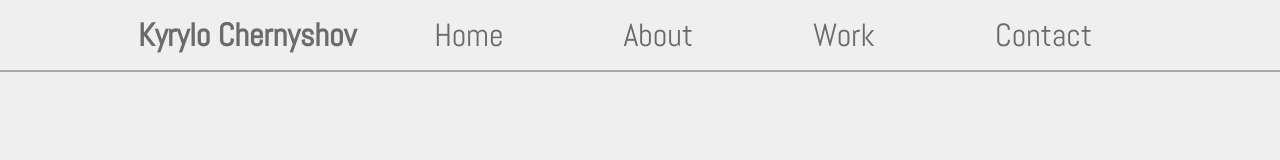
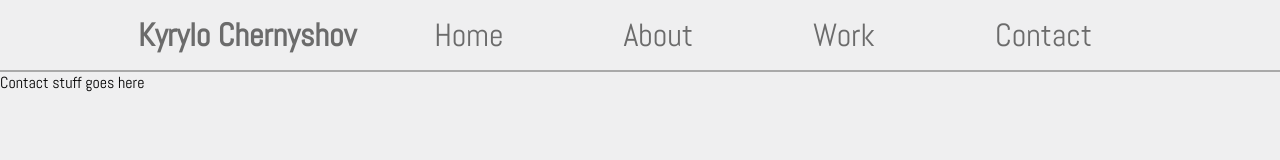
Before and after one commit to Bluefire2/mainsite, a React (Create React App) app: page /contact in a window 1280 px wide. Shown: the top 160 px of the page. Built offline with nearby package versions, Linux system fonts and the light colour scheme.

Commit message:
Add components for each of the routes, include the routes in App.js with a div wrapper

```diff
--- a/src/components/App.js
+++ b/src/components/App.js
@@ -1,8 +1,12 @@
 import React, {Component} from 'react';
-import {Router} from 'react-router';
+import {BrowserRouter, Route} from 'react-router-dom';
 import createBrowserHistory from 'history/createBrowserHistory';
 import './App.css';
 import Navbar from '../containers/navbar';
+import Index from './index.js';
+import About from './about.js';
+import Work from './work.js';
+import Contact from './contact.js';
 
 const history = createBrowserHistory();
 
@@ -10,9 +14,18 @@ class App extends Component {
     render() {
         return (
             <div className="App">
-                <Router history={history}>
-                    <Navbar/>
-                </Router>
+                <BrowserRouter history={history}>
+                    {/*This div wrapper is needed so BrowserRouter doesn't complain*/}
+                    <div>
+                        <Navbar/>
+                        <div id="content">
+                            <Route exact path="/" component={Index}/>
+                            <Route path="/about" component={About}/>
+                            <Route path="/work" component={Work}/>
+                            <Route path="/contact" component={Contact}/>
+                        </div>
+                    </div>
+                </BrowserRouter>
             </div>
         );
     }
--- /dev/null
+++ b/src/components/about.js
@@ -0,0 +1,13 @@
+import React, {Component} from 'react';
+
+class About extends Component {
+    render() {
+        return (
+            <div id="about">
+                About stuff goes here
+            </div>
+        );
+    }
+}
+
+export default About;
--- /dev/null
+++ b/src/components/contact.js
@@ -0,0 +1,13 @@
+import React, {Component} from 'react';
+
+class Contact extends Component {
+    render() {
+        return (
+            <div id="contact">
+                Contact stuff goes here
+            </div>
+        );
+    }
+}
+
+export default Contact;
--- /dev/null
+++ b/src/components/index.js
@@ -0,0 +1,13 @@
+import React, {Component} from 'react';
+
+class Index extends Component {
+    render() {
+        return (
+            <div id="index">
+                Index stuff goes here
+            </div>
+        );
+    }
+}
+
+export default Index;
--- /dev/null
+++ b/src/components/work.js
@@ -0,0 +1,13 @@
+import React, {Component} from 'react';
+
+class Work extends Component {
+    render() {
+        return (
+            <div id="work">
+                Work stuff goes here
+            </div>
+        );
+    }
+}
+
+export default Work;
```
